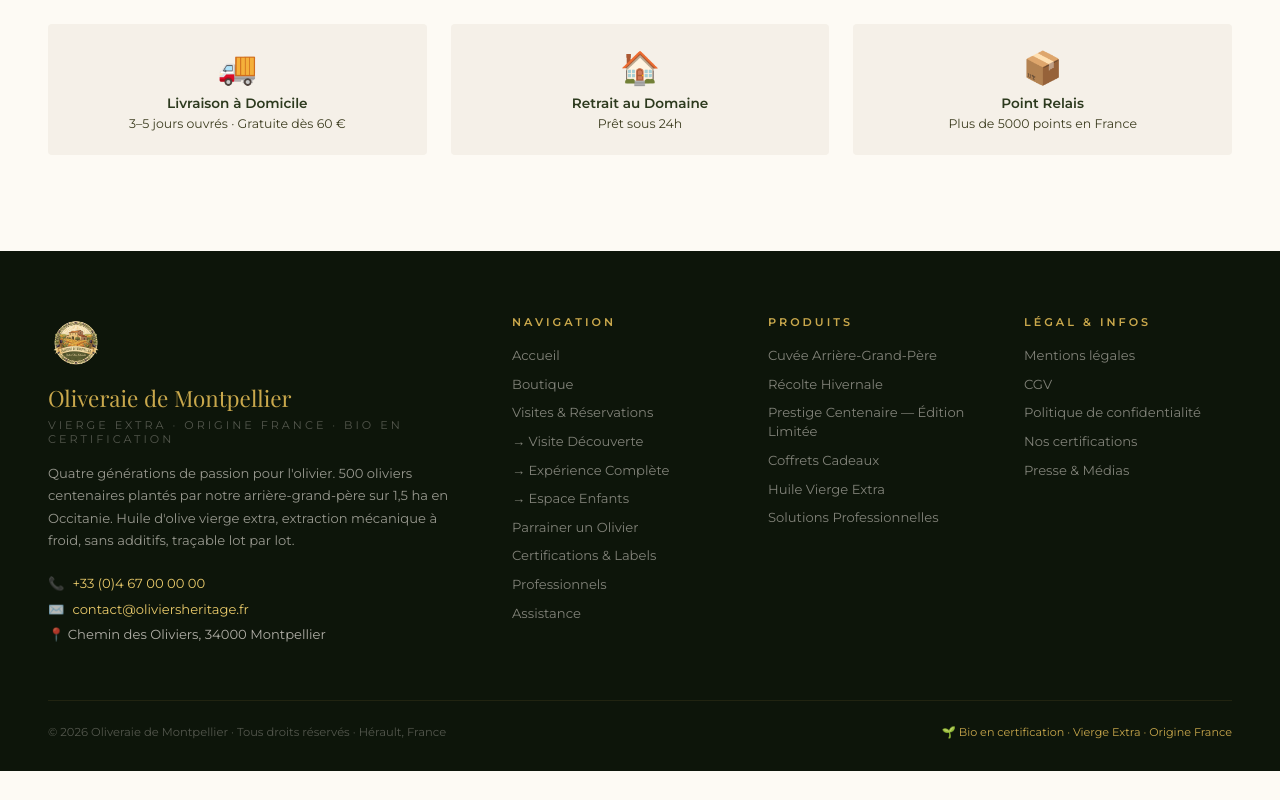
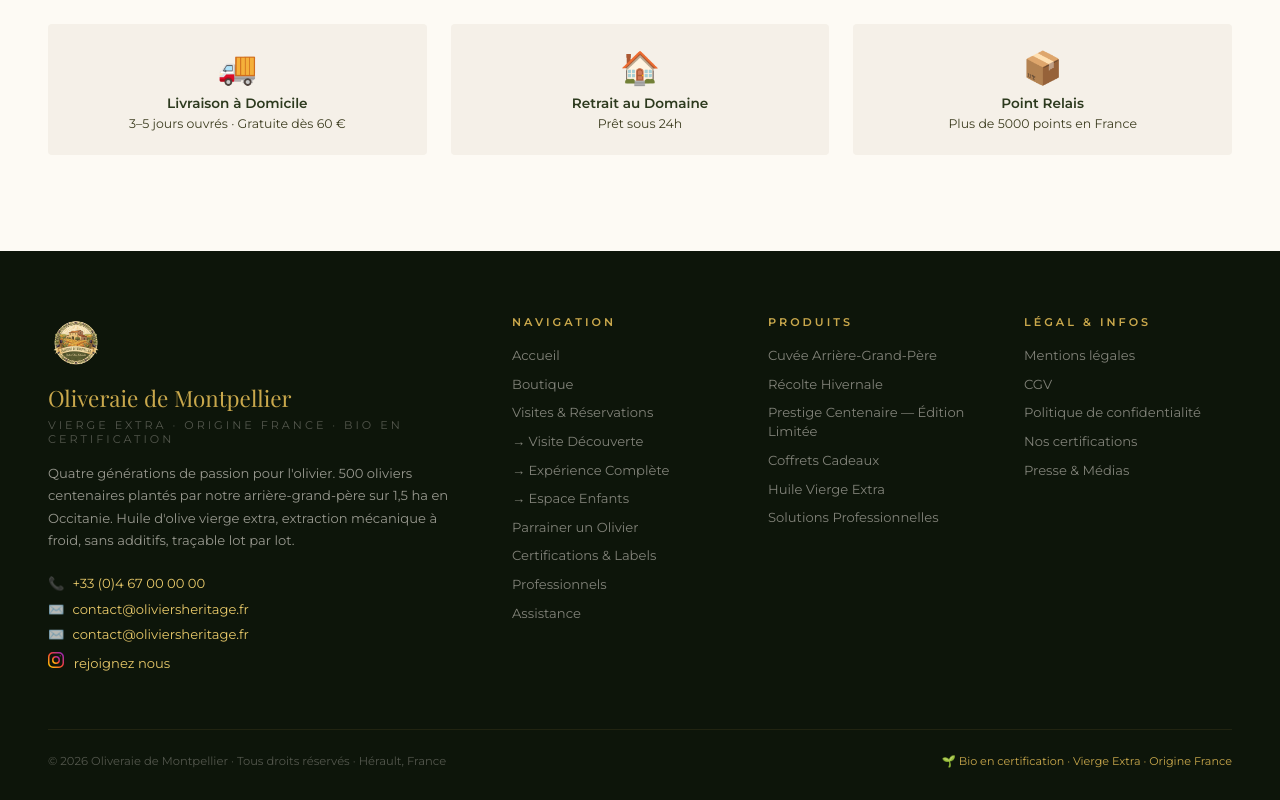
Before and after one commit to Oliveraie-de-Montpellier/web.officiel, a React (Vite) app: page /boutique in a window 1280 px wide. Shown: the part 2706-3506 px from the top of the page. Before the commit the page ends 3477 px from the top, so only its background shows below. Built offline with nearby package versions, Linux system fonts and the light colour scheme; a web font is replaced by a local one.

Commit message:
lien insta

```diff
--- a/src/components/layout/Footer.jsx
+++ b/src/components/layout/Footer.jsx
@@ -1,4 +1,6 @@
 import { Link } from 'react-router-dom'
+
+import InstaIcon from "../ui/InstaIcon.jsx"
 
 export default function Footer() {
   return (
@@ -13,7 +15,11 @@
           </p>
           <div className="footer-contact-row">📞 <a href="tel:+33467000000">+33 (0)4 67 00 00 00</a></div>
           <div className="footer-contact-row">✉️ <a href="mailto:contact@oliviersheritage.fr">contact@oliviersheritage.fr</a></div>
-          <div className="footer-contact-row">📍 Chemin des Oliviers, 34000 Montpellier</div>
+          <div className="footer-contact-row">✉️ <a href="mailto:contact@oliviersheritage.fr">contact@oliviersheritage.fr</a></div>
+          <div className="footer-contact-row"><a href="https://www.instagram.com/oliveraie_de_montpellier?igsh=eWgyeHI0amxoanNh">
+            <InstaIcon style={{width: "1rem", marginRight: ".4rem"}}/> rejoignez nous
+          </a></div>
+
         </div>
         <div className="footer-col">
           <h4>Navigation</h4>
--- /dev/null
+++ b/src/components/ui/InstaIcon.jsx
@@ -0,0 +1,22 @@
+export default function InstaIcon({style}) {
+    return <svg style={style} xmlns="http://www.w3.org/2000/svg" xml:space="preserve" viewBox="0 0 16 16" id="instagram">
+        <linearGradient id="a" x1="1.464" x2="14.536" y1="14.536" y2="1.464" gradientUnits="userSpaceOnUse">
+            <stop offset="0" stop-color="#FFC107"></stop>
+            <stop offset=".507" stop-color="#F44336"></stop>
+            <stop offset=".99" stop-color="#9C27B0"></stop>
+        </linearGradient>
+        <path fill="url(#a)" d="M11 0H5a5 5 0 0 0-5 5v6a5 5 0 0 0 5 5h6a5 5 0 0 0 5-5V5a5 5 0 0 0-5-5zm3.5 11c0 1.93-1.57 3.5-3.5 3.5H5c-1.93 0-3.5-1.57-3.5-3.5V5c0-1.93 1.57-3.5 3.5-3.5h6c1.93 0 3.5 1.57 3.5 3.5v6z"></path>
+        <linearGradient id="b" x1="5.172" x2="10.828" y1="10.828" y2="5.172" gradientUnits="userSpaceOnUse">
+            <stop offset="0" stop-color="#FFC107"></stop>
+            <stop offset=".507" stop-color="#F44336"></stop>
+            <stop offset=".99" stop-color="#9C27B0"></stop>
+        </linearGradient>
+        <path fill="url(#b)" d="M8 4a4 4 0 1 0 0 8 4 4 0 0 0 0-8zm0 6.5A2.503 2.503 0 0 1 5.5 8c0-1.379 1.122-2.5 2.5-2.5s2.5 1.121 2.5 2.5c0 1.378-1.122 2.5-2.5 2.5z"></path>
+        <linearGradient id="c" x1="11.923" x2="12.677" y1="4.077" y2="3.323" gradientUnits="userSpaceOnUse">
+            <stop offset="0" stop-color="#FFC107"></stop>
+            <stop offset=".507" stop-color="#F44336"></stop>
+            <stop offset=".99" stop-color="#9C27B0"></stop>
+        </linearGradient>
+        <circle cx="12.3" cy="3.7" r=".533" fill="url(#c)"></circle>
+    </svg>
+}
```
